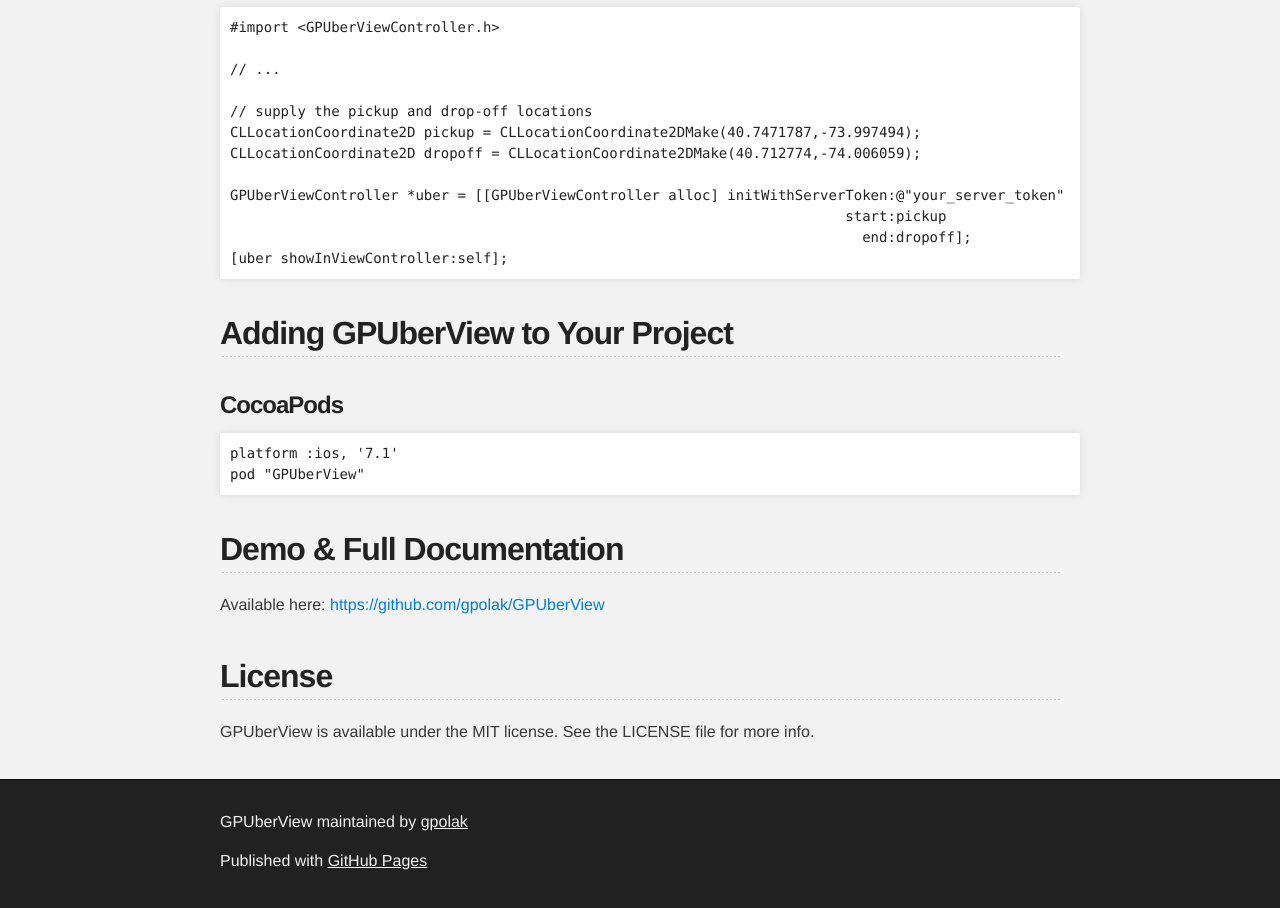
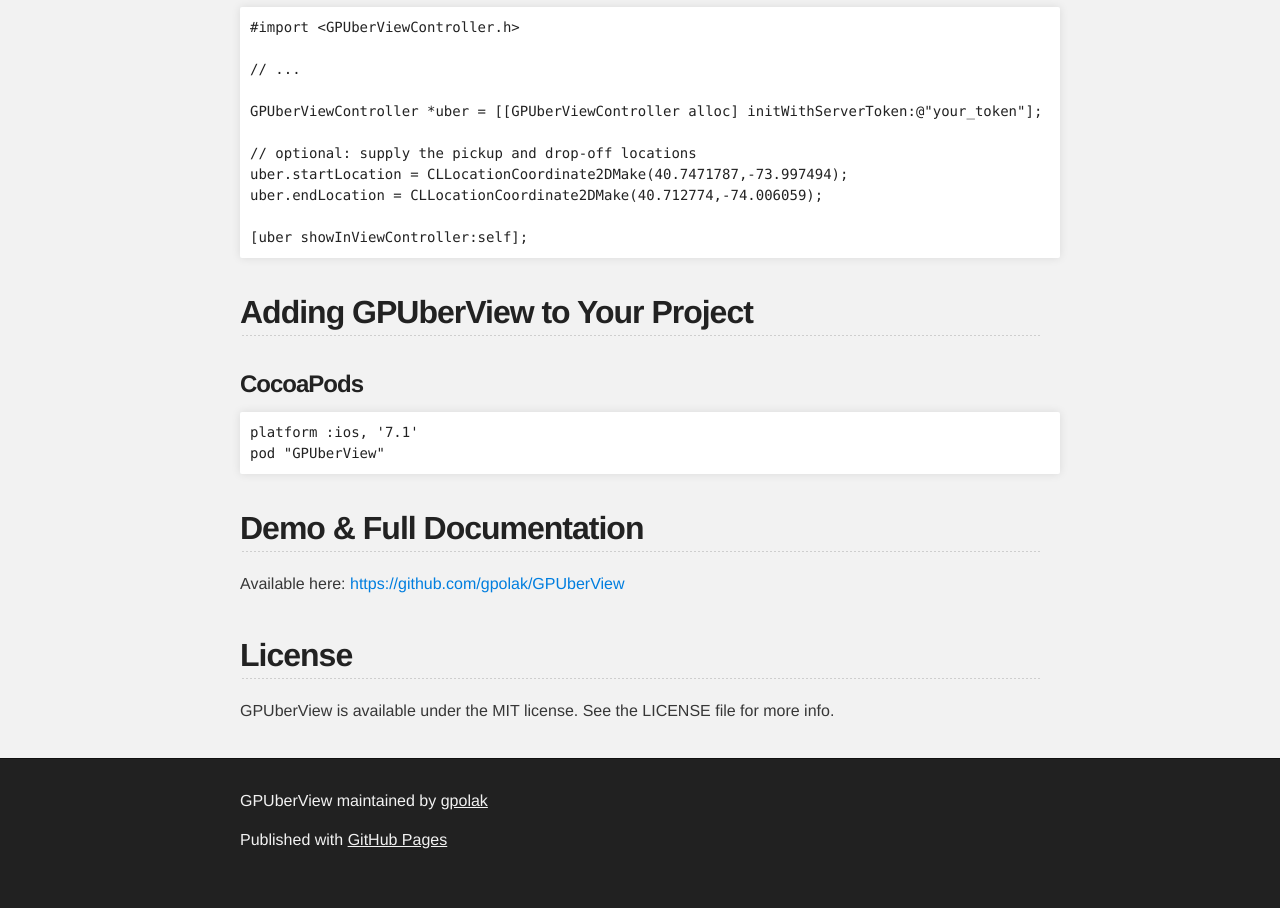
Before and after one commit to gpolak/GPUberView, a plain HTML site: page index.html in a window 1280 px wide. Shown: the part 676-1584 px from the top of the page. After the commit the page ends 1563 px from the top, so only its background shows below. Drawn offline with Linux system fonts and the light colour scheme.

Commit message:
updating docs

```diff
--- a/index.html
+++ b/index.html
@@ -37,13 +37,12 @@
 
 <span class="pl-c">// ...</span>
 
-<span class="pl-c">// supply the pickup and drop-off locations</span>
-CLLocationCoordinate2D pickup = CLLocationCoordinate2DMake(<span class="pl-c1">40.7471787</span>,-<span class="pl-c1">73.997494</span>);
-CLLocationCoordinate2D dropoff = CLLocationCoordinate2DMake(<span class="pl-c1">40.712774</span>,-<span class="pl-c1">74.006059</span>);
+GPUberViewController *uber = [[GPUberViewController <span class="pl-s3">alloc</span>] <span class="pl-s3">initWithServerToken:</span><span class="pl-s1"><span class="pl-pds">@"</span>your_token<span class="pl-pds">"</span></span>];
 
-GPUberViewController *uber = [[GPUberViewController <span class="pl-s3">alloc</span>] <span class="pl-s3">initWithServerToken:</span><span class="pl-s1"><span class="pl-pds">@"</span>your_server_token<span class="pl-pds">"</span></span>
-                                                                         <span class="pl-s3">start:</span>pickup
-                                                                           <span class="pl-s3">end:</span>dropoff];
+<span class="pl-c">// optional: supply the pickup and drop-off locations</span>
+uber.startLocation = CLLocationCoordinate2DMake(<span class="pl-c1">40.7471787</span>,-<span class="pl-c1">73.997494</span>);
+uber.endLocation = CLLocationCoordinate2DMake(<span class="pl-c1">40.712774</span>,-<span class="pl-c1">74.006059</span>);
+
 [uber <span class="pl-s3">showInViewController:</span><span class="pl-v">self</span>];</pre></div>
 
 <h2>
--- a/stylesheets/stylesheet.css
+++ b/stylesheets/stylesheet.css
@@ -274,7 +274,7 @@ Full-Width Styles
 
 .inner {
   position: relative;
-  max-width: 840px;
+  max-width: 800px;
   padding: 20px 10px;
   margin: 0 auto;
 }
```
